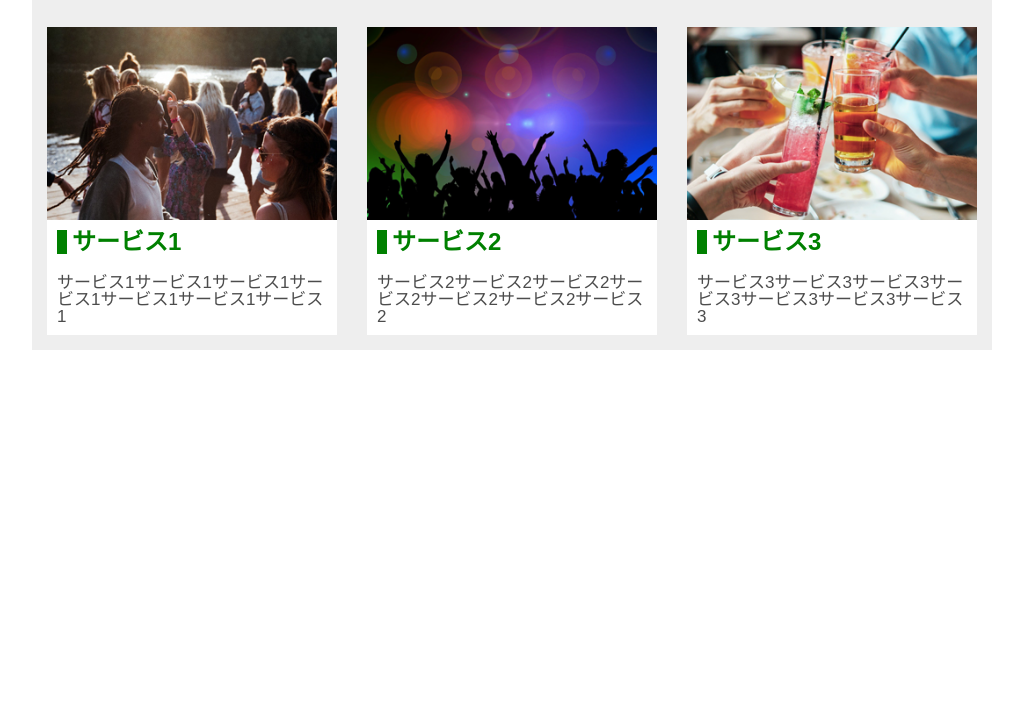
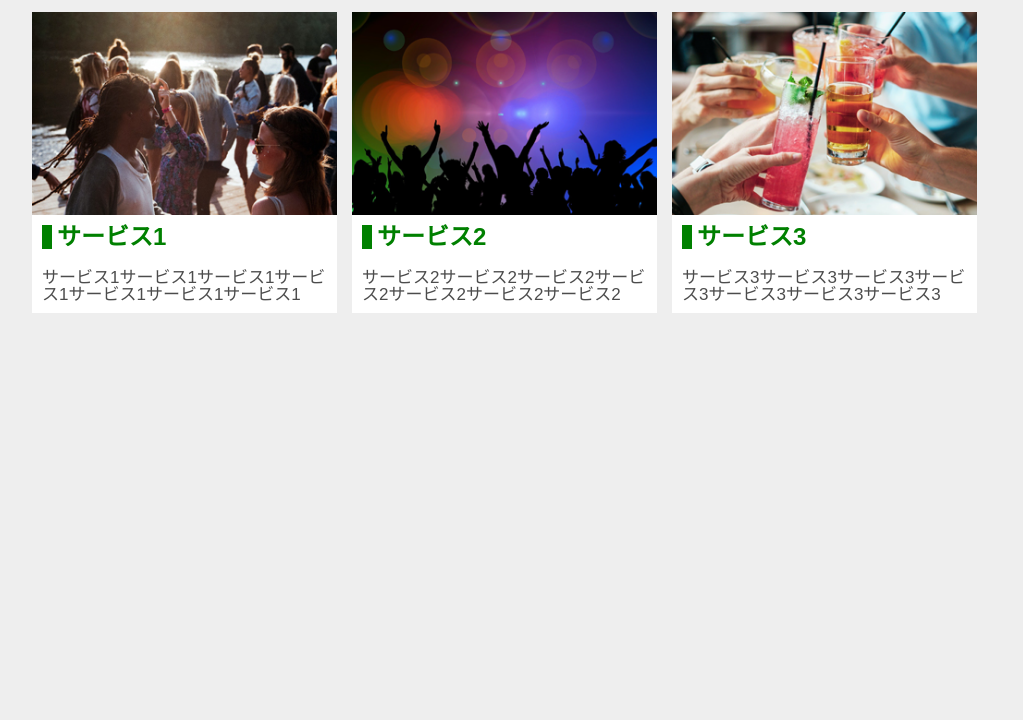
Before and after one commit to motake-leon1207/work, a plain HTML site: page work2/index.html in a window 1280 px wide. Shown: the part 80-800 px from the top of the page, without its empty margins (128-1151 px from the left). Drawn offline with Linux system fonts and the light colour scheme.

Commit message:
修正しました

```diff
--- a/work2/css/style.css
+++ b/work2/css/style.css
@@ -41,9 +41,14 @@ img {
 
 /* ここから記述 */
 
+body {
+    background: #eeeeee;
+}
+
+
+
 .wrap{
     max-width: 960px;
-    background: #eeeeee;
     margin: 0 auto;
 }
 
@@ -72,8 +77,13 @@ p{
 
 .service{
     background: white;
-    margin: 15px ;
+    margin-right: 15px ;
 }
+.main :last-child {
+    margin-right: none ;
+}
+
+
 
 @media screen and (max-width:400px) {
 
```
Also changed, not shown: work1/index.html (+1 -1 lines), 2 other files.
